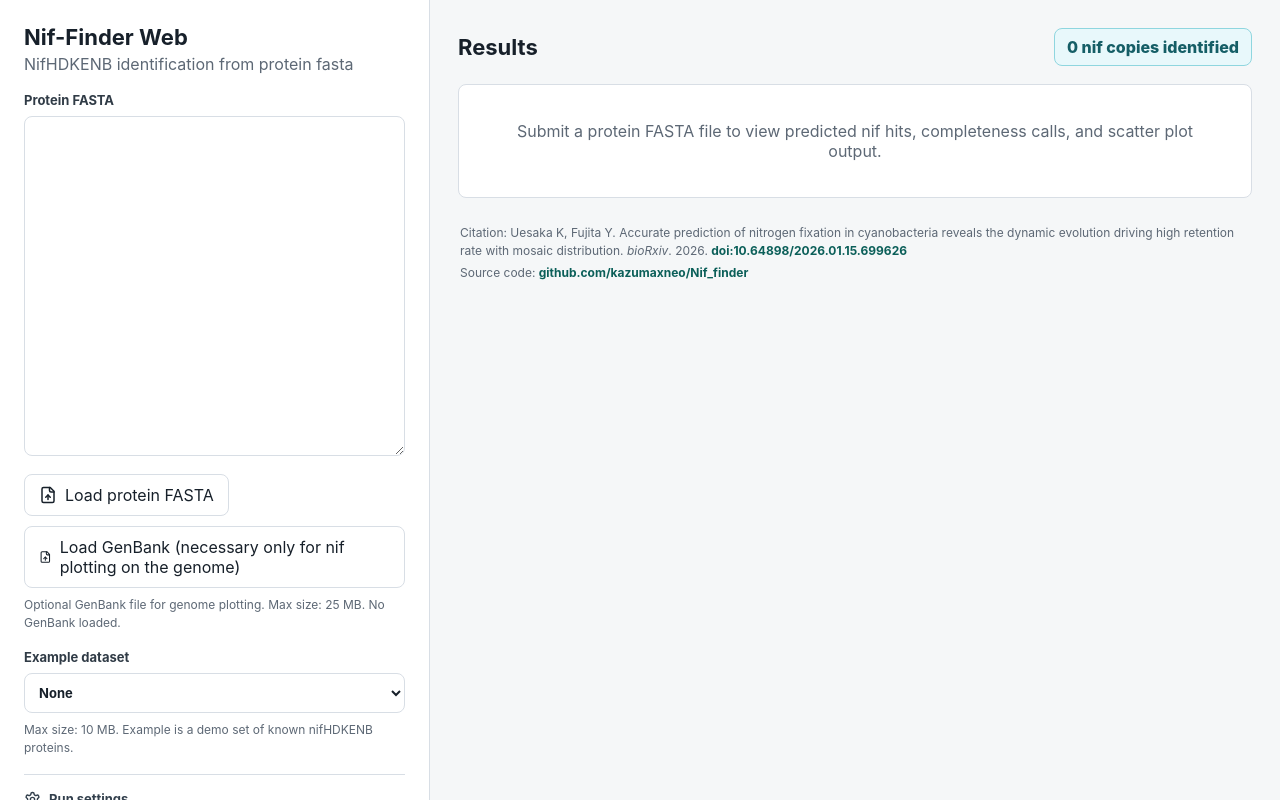
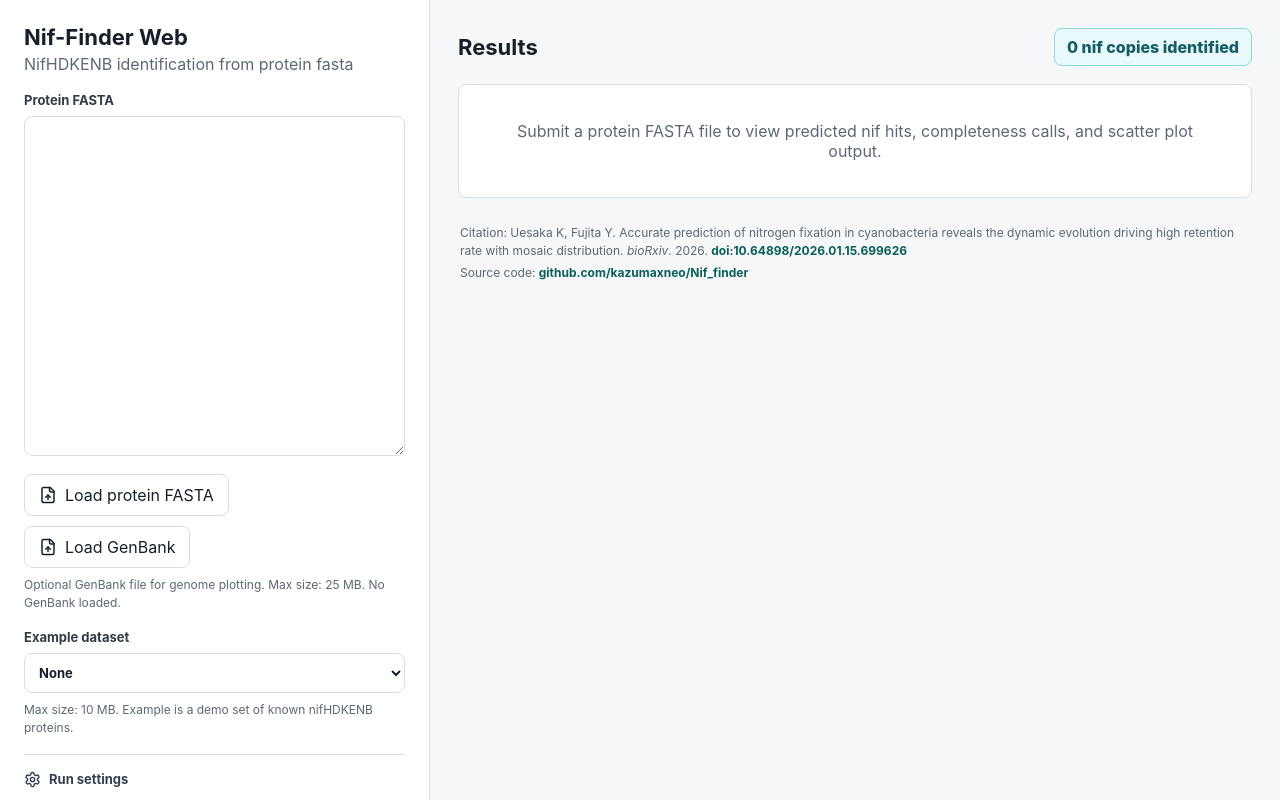
Before and after one commit to kazumaxneo/Nif_finder, a Next.js app in the folder web/: page / in a window 1280 px wide. Shown: the top 800 px of the page. Built offline with nearby package versions, Linux system fonts and the light colour scheme.

Commit message:
Shorten GenBank upload label

```diff
--- a/web/app/page.tsx
+++ b/web/app/page.tsx
@@ -409,7 +409,7 @@ export default function Home() {
         <div className="upload-row genbank-upload">
           <label className="file-button" title="Load an optional GenBank file for genomic context plots">
             <FileUp size={18} aria-hidden />
-            <span>Load GenBank (necessary only for nif plotting on the genome)</span>
+            <span>Load GenBank</span>
             <input type="file" accept=".gb,.gbk,.gbff,.genbank,.txt" onChange={handleGenbankFile} />
           </label>
           {genbank ? (
```
